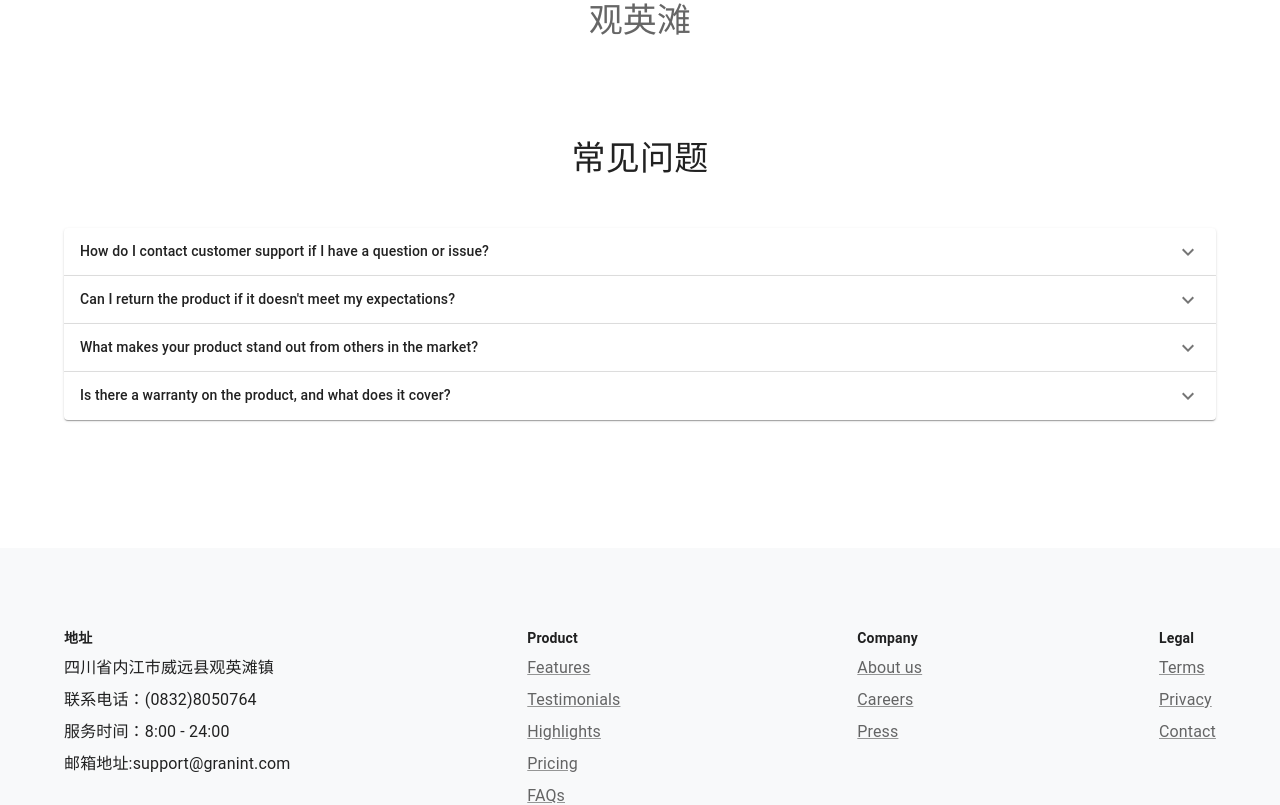
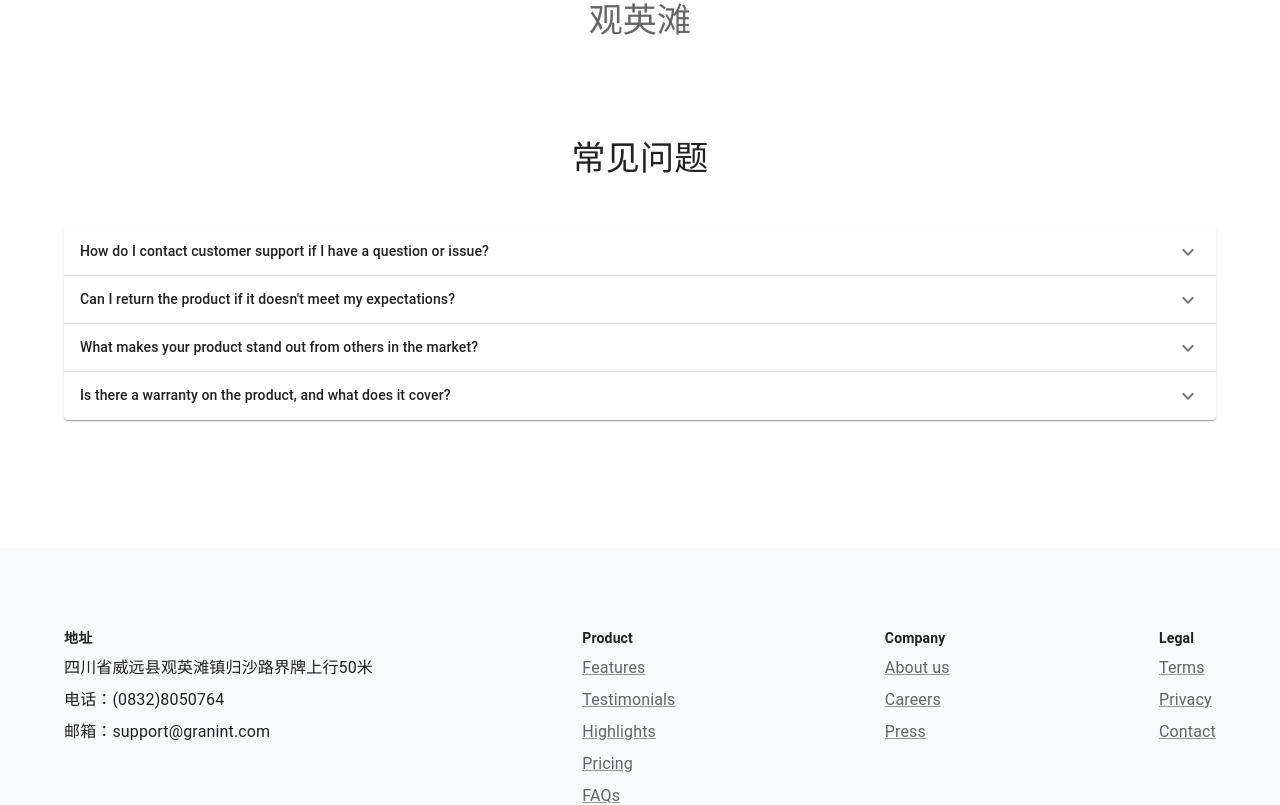
Before and after one commit to granint/granint.github.io, a React (Create React App) app: page / in a window 1280 px wide. Shown: the top 805 px of the page. Built offline with nearby package versions, Linux system fonts and the light colour scheme.

Commit message:
update address.

```diff
--- a/src/Footer.tsx
+++ b/src/Footer.tsx
@@ -49,16 +49,16 @@ export default function Footer() {
                             地址
                         </Typography>
                         <Typography>
-                            四川省内江市威远县观英滩镇
+                            四川省威远县观英滩镇归沙路界牌上行50米
                         </Typography>
                         <Typography>
-                            联系电话：(0832)8050764
+                            电话：(0832)8050764
                         </Typography>
+                        {/* <Typography>
+                            服务时间：8:00 - 24:00
+                        </Typography> */}
                         <Typography>
-                            服务时间：8:00 - 24:00
-                        </Typography>
-                        <Typography>
-                            邮箱地址:support@granint.com
+                            邮箱：support@granint.com
                         </Typography>
                     </Box>
                     <Box
```
